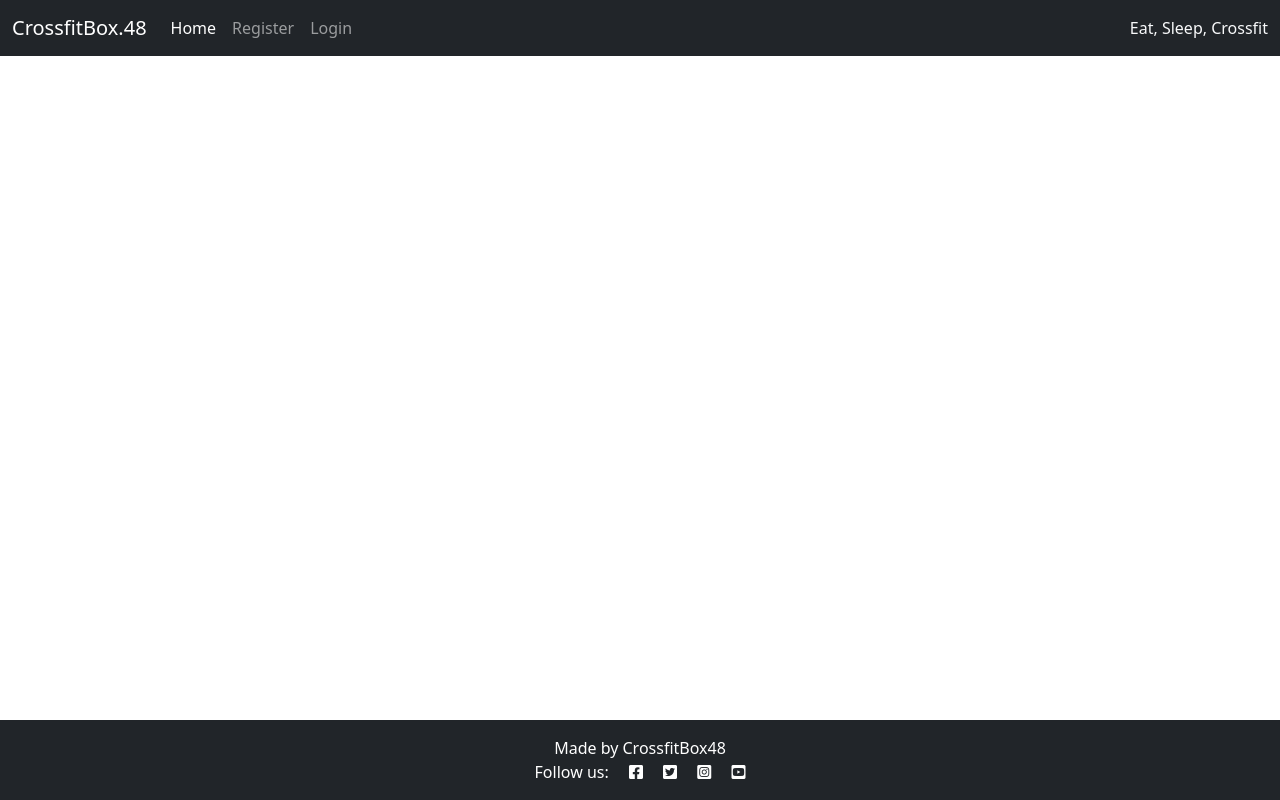
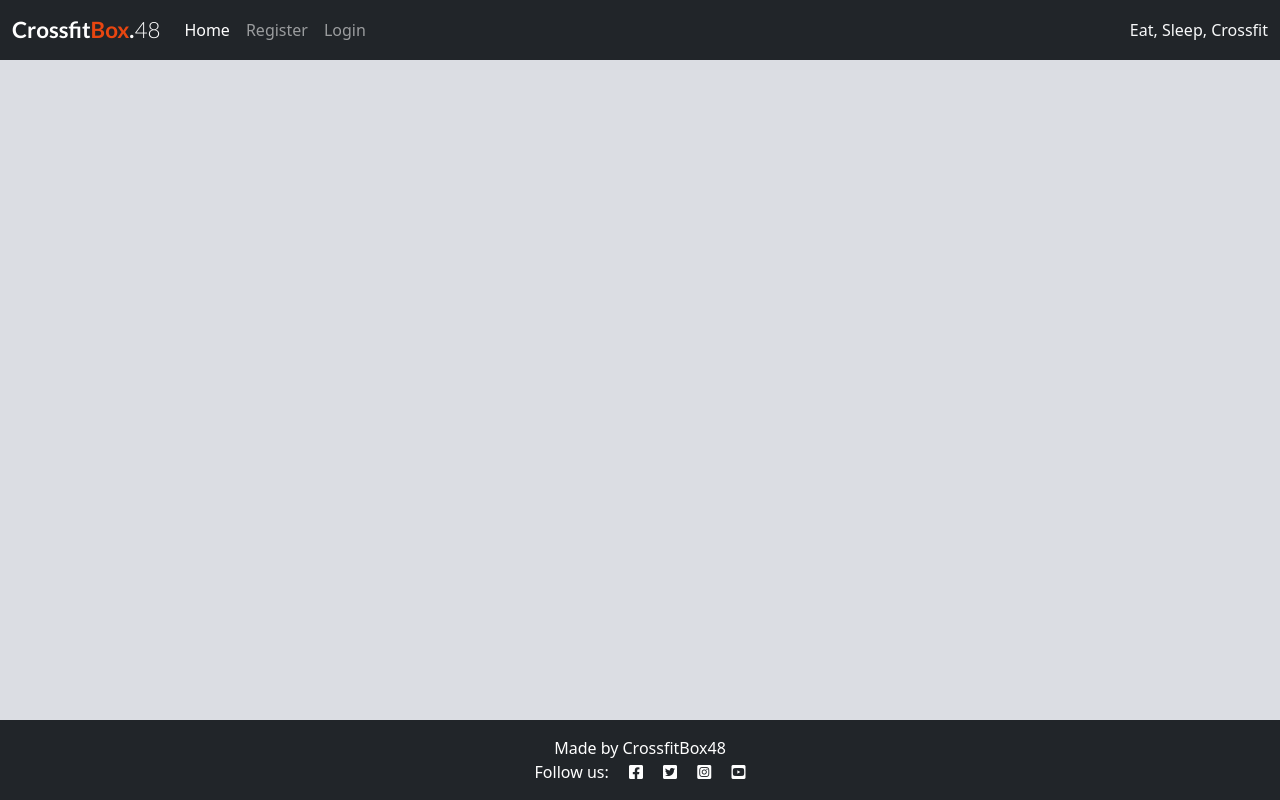
Before and after one commit to Carrie8348/pt4-djangoblog, a Django app: page / in a window 1280 px wide. Run offline with Django 3.2, Linux system fonts and the light colour scheme; data that the repository does not hold is empty; parts of the project's set-up code (start-up, migrations or seed data) failed here and were passed over.

Commit message:
change css

```diff
--- a/static/style.css
+++ b/static/style.css
@@ -1,6 +1,8 @@
 body {
-   background-color: black;
+        background-color: rgb(241, 231, 231);
 }
+
+
 
 .brand {
     font-family: Lato, sans-serif;
@@ -26,11 +28,7 @@ body {
 }
 
 .main-bg {
-    background-color: #445261;
-}
-
-.bg-img {
-    background-image: url("https://res.cloudinary.com/carriecloud8348/image/upload/v1653563213/cfbox48/gym_barbells_desktop_1024x640_wallpaper-1088984_jsz0t7.jpg");
+    background-color: #dbdde3;
 }
 
 .card {
@@ -92,6 +90,7 @@ body {
 
 .post-link {
     text-decoration: none;
+    text-color: white;
     color: #445261;
 }
 
--- a/templates/base.html
+++ b/templates/base.html
@@ -16,11 +16,12 @@
     <script src="https://cdn.jsdelivr.net/npm/bootstrap@5.0.1/dist/js/bootstrap.bundle.min.js"
         integrity="sha384-gtEjrD/SeCtmISkJkNUaaKMoLD0//ElJ19smozuHV6z3Iehds+3Ulb9Bn9Plx0x4" crossorigin="anonymous">
     </script>
-    <link rel="stylesheet" href="{% static 'css/style.css' %}">
+    <link rel="stylesheet" href="{% static 'style.css' %}">
 
 </head>
 
-<body class="d-flex flex-column h-100 main-bg ">
+<body class="d-flex flex-column h-100 main-bg" id="bg-img">
+
 
     <!-- Navigation -->
 
@@ -60,7 +61,7 @@
     </nav>
 
 <!-- Background image -->
-    <div class="container bg-gradient-light " >
+    <div class="container bg-gradient=dark" >
         <div class="row" >
             <div class="col-md-8 offset-md-2">
                 {% for message in messages %}
@@ -75,7 +76,7 @@
         </div>
     </div>
 
-    <main class="flex-shrink-0 main-bg bg-gradient-light">
+    <main class="flex-shrink-0 ">
 
         {% block content %}
         <!-- Content Goes here -->
--- a/templates/index.html
+++ b/templates/index.html
@@ -24,11 +24,11 @@
                                 </div>
                             </div>
                             <a href="{% url 'post_detail' post.slug  %}" class="post-link">
-                                <h2 class="card-title h5">{{ post.title }}</h2>
+                                <h2 class="card-title text-white h5">{{ post.title }}</h2>
                                 <p class="card-text">{{ post.excerpt }}</p>
                             </a>
                             <hr />
-                            <p class="card-text text-muted h6">{{ post.created_on}} <i class="far fa-heart"></i>
+                            <p class="card-text text-white h6">{{ post.created_on}} <i class="far fa-heart"></i>
                                 {{ post.number_of_likes }}</p>
                         </div>
                     </div>
--- a/templates/post_detail.html
+++ b/templates/post_detail.html
@@ -10,7 +10,7 @@
                 <!-- Post author goes before the | the post's created date goes after -->
                 <p class="post-subtitle">{{ post.author.first_name }} {{ post.author.last_name }} | {{ post.created_on }}</p>
                 <a href="{% url 'home' %}">
-                    <button>Back</button>
+                    <button class="btn btn-dark">Back</button>
                 </a>
             </div>
 
```
